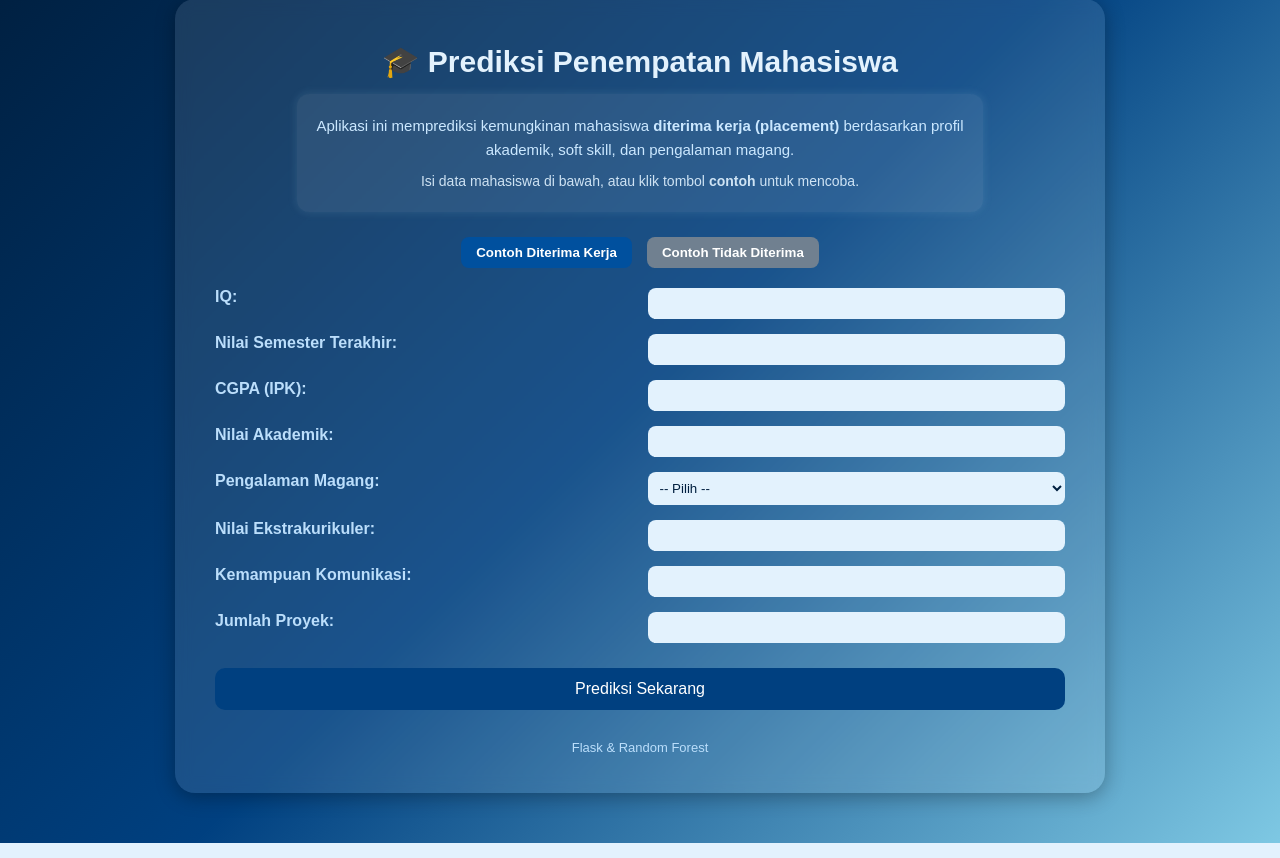
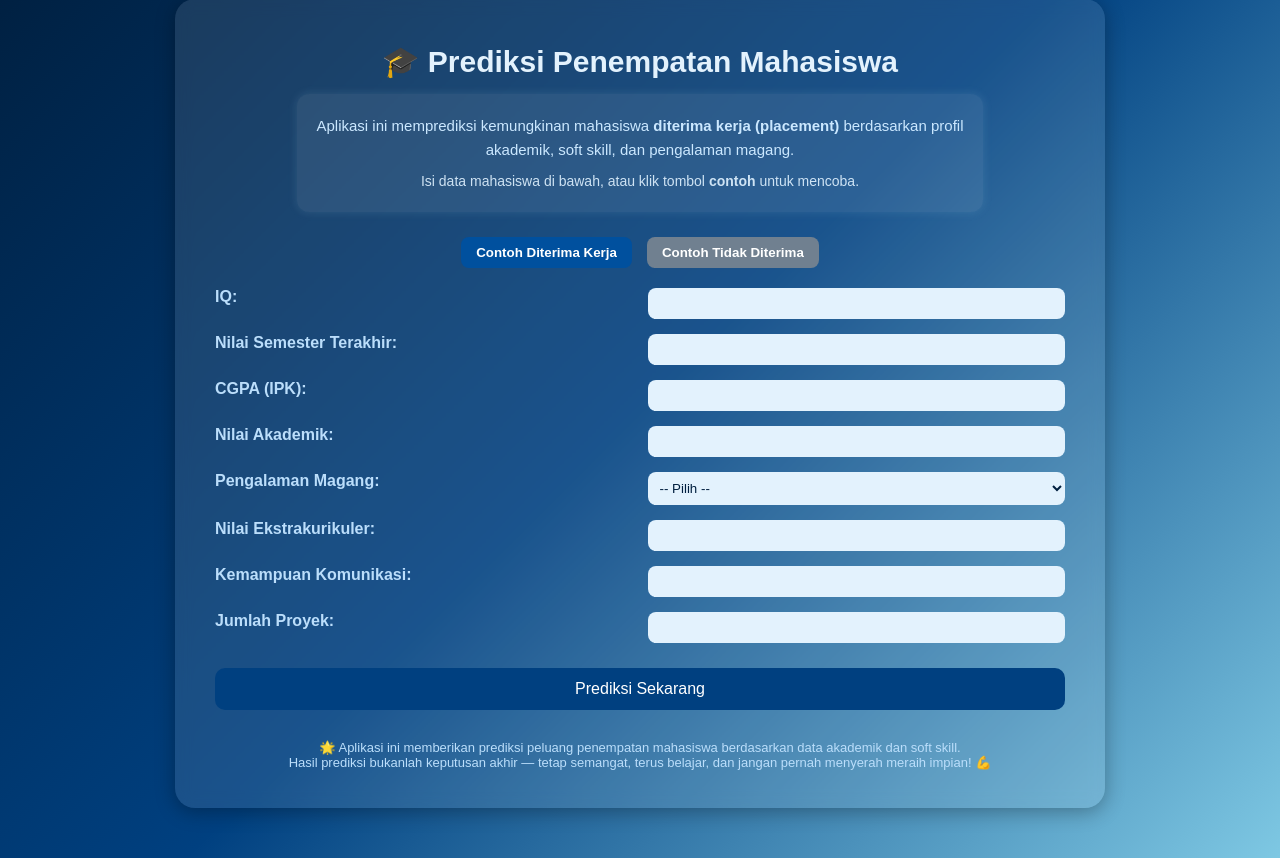
Before and after one commit to roysmb77/Tugas6-MachineLearning, a Flask app: page / in a window 1280 px wide. Shown: the part 51-909 px from the top of the page. Run offline with Flask 3, Linux system fonts and the light colour scheme; parts of the project's set-up code (start-up, migrations or seed data) failed here and were passed over.

Commit message:
Fix model compatibility and update footer

```diff
--- a/templates/index.html
+++ b/templates/index.html
@@ -56,7 +56,8 @@
     {% endif %}
 
     <footer>
-      <p>Flask & Random Forest</p>
+      <p>🌟 Aplikasi ini memberikan prediksi peluang penempatan mahasiswa berdasarkan data akademik dan soft skill. <br>
+    Hasil prediksi bukanlah keputusan akhir — tetap semangat, terus belajar, dan jangan pernah menyerah meraih impian! 💪</p>
     </footer>
   </div>
 
```
Also changed, not shown: 3 other files.
